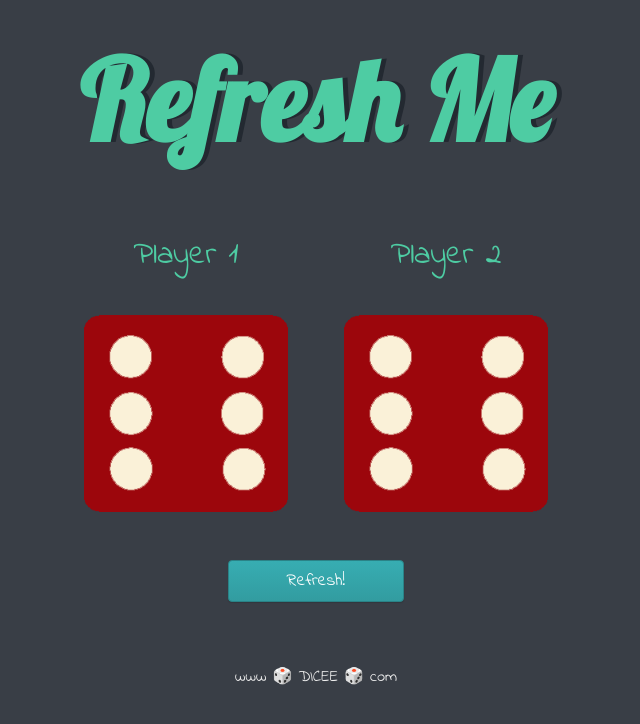
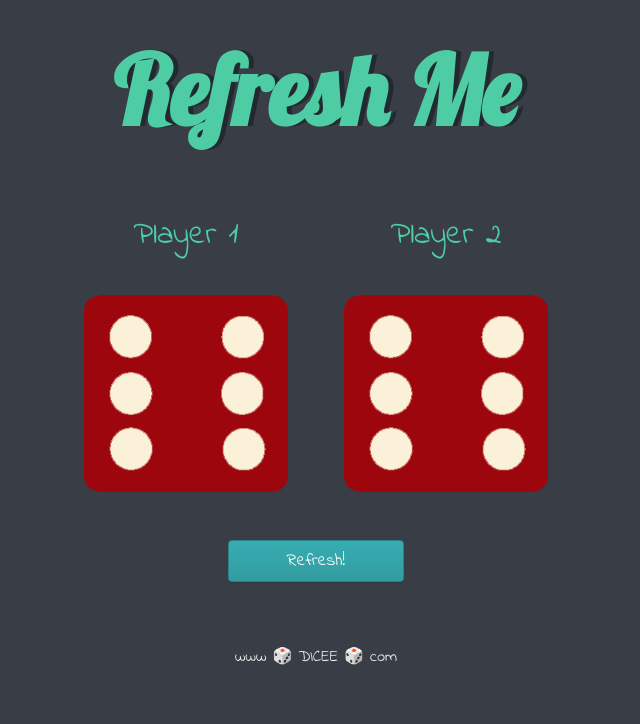
Before and after one commit to CroatianApoxyomenos/Dicee, a plain HTML site: page index.html in a window 1280 px wide. Shown: the whole page, without its empty margins (324-964 px from the left). Drawn offline with Linux system fonts and the light colour scheme.

Commit message:
Update styles.css

```diff
--- a/styles.css
+++ b/styles.css
@@ -18,7 +18,7 @@ h1 {
   margin: 30px;
   font-family: 'Lobster', cursive;
   text-shadow: 5px 0 #232931;
-  font-size: 7rem;
+  font-size: 6rem;
   color: #4ECCA3;
 }
 
```
